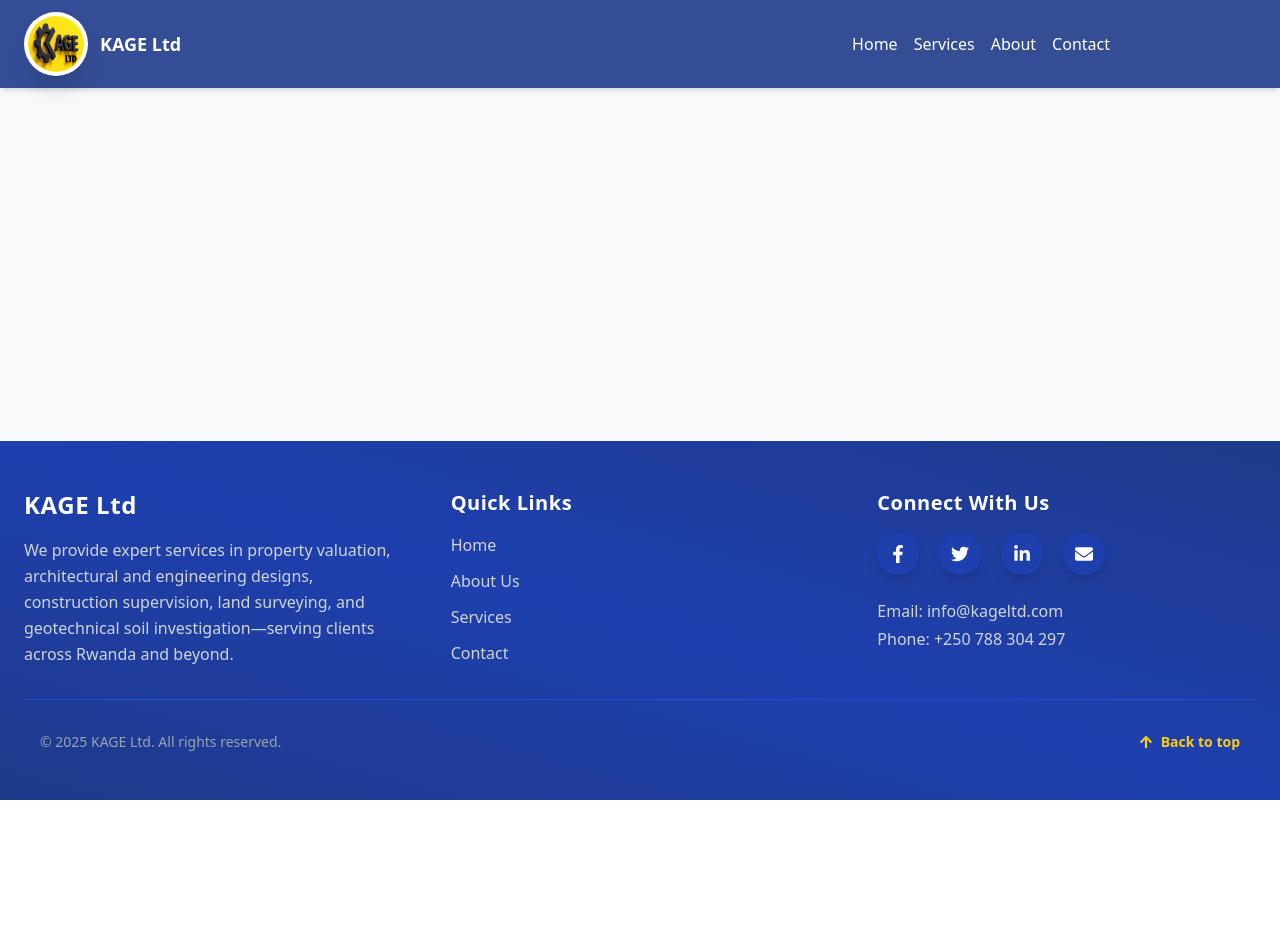
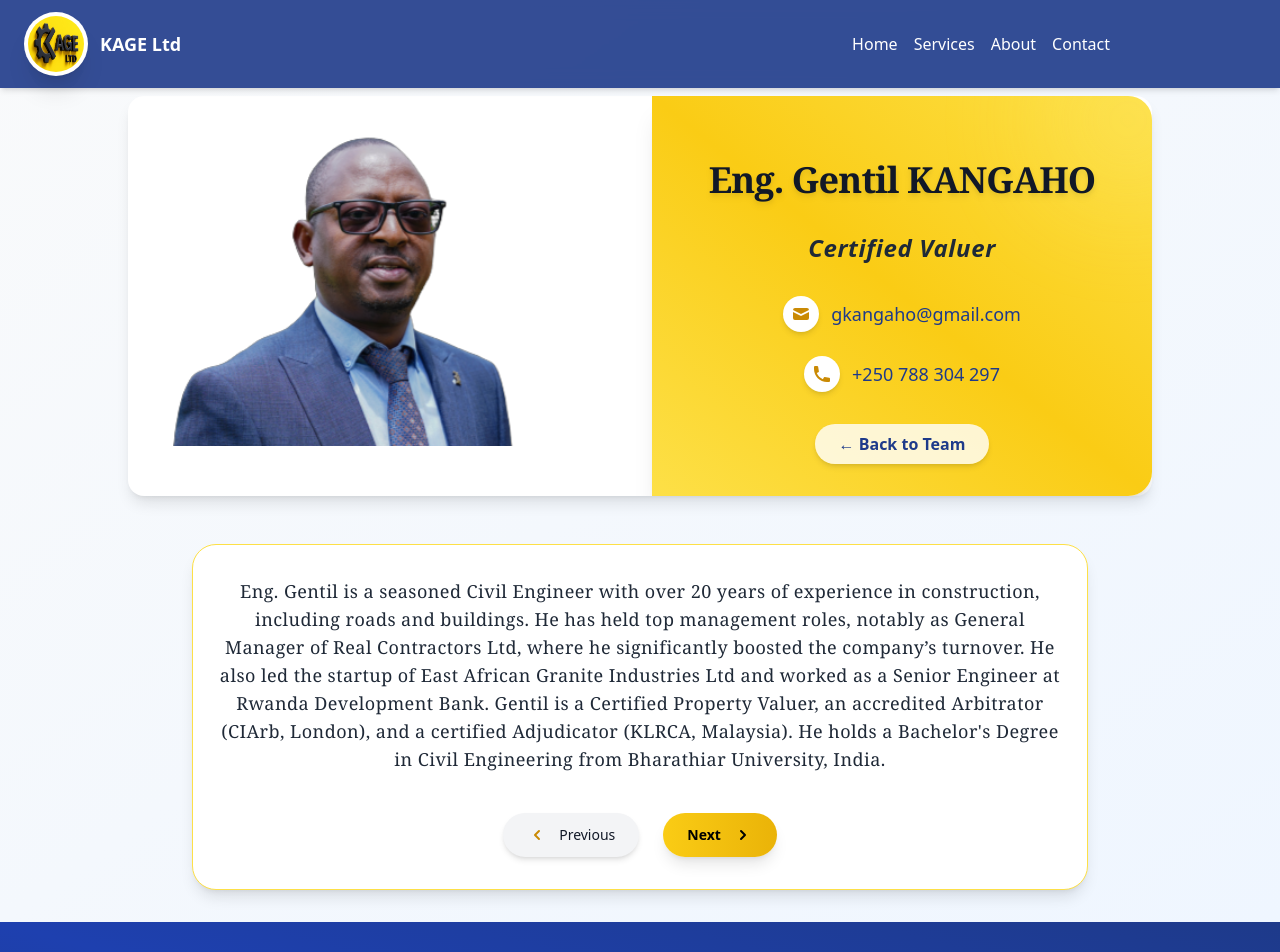
Before and after one commit to OliQuavious/kage-ltd-website, a React (Create React App) app: page /team-member/1 in a window 1280 px wide. Shown: the top 952 px of the page. Before the commit the page ends 800 px from the top, so only its background shows below. Built offline with nearby package versions, Linux system fonts and the light colour scheme.

Commit message:
Add TeamMember page and update About with team section

```diff
--- a/src/App.jsx
+++ b/src/App.jsx
@@ -12,6 +12,7 @@
 import Properties from "./pages/Properties";
 import BlogLandSurveying from "./pages/BlogLandSurveying";
 import ModernArchitecture2025 from "./pages/ModernArchitecture2025";
+import TeamMember from './pages/TeamMember';
 
 function App() {
   return (
@@ -29,6 +30,7 @@
             <Route path="/properties" element={<Properties />} />
             <Route path="/blog/benefits-of-land-surveying" element={<BlogLandSurveying />} />
             <Route path="/blog/modern-architecture-2025" element={<ModernArchitecture2025 />} />
+            <Route path="/team-member/:id" element={<TeamMember />} />
 
 
 
--- /dev/null
+++ b/src/data/Team.jsx
@@ -0,0 +1,66 @@
+// src/data/team.js
+
+const team = [
+  {
+    id: 1,
+    name: "Eng. Gentil KANGAHO",
+    role: "Certified Valuer",
+    photo: "/team/Gentil.png",
+    background:
+      "Eng. Gentil is a seasoned Civil Engineer with over 20 years of experience in construction, including roads and buildings. He has held top management roles, notably as General Manager of Real Contractors Ltd, where he significantly boosted the company’s turnover. He also led the startup of East African Granite Industries Ltd and worked as a Senior Engineer at Rwanda Development Bank. Gentil is a Certified Property Valuer, an accredited Arbitrator (CIArb, London), and a certified Adjudicator (KLRCA, Malaysia). He holds a Bachelor's Degree in Civil Engineering from Bharathiar University, India.",
+    email: "gkangaho@gmail.com",
+    phone: "+250 788 304 297",
+  },
+  {
+    id: 2,
+    name: "Alice U.",
+    role: "Land Surveyor",
+    photo: "/team/Alice.jpg",
+    background:
+      "Alice specializes in land measurement, boundary mapping, and geospatial analysis, ensuring precision and compliance with local land regulations.",
+    email: "alice.u@example.com",
+    phone: "+250 788 111 002",
+  },
+  {
+    id: 3,
+    name: "Ian K.",
+    role: "Quantity Surveyor",
+    photo: "/team/Ian.jpg",
+    background:
+      "Ian brings financial expertise to construction, handling cost estimation, tendering, and project budgeting with accuracy and foresight.",
+    email: "ian.k@example.com",
+    phone: "+250 781 111 111",
+  },
+  {
+    id: 4,
+    name: "Teta A.",
+    role: "Field Technician",
+    photo: "/team/Teta.jpg",
+    background:
+      "Teta supports field operations with technical expertise in site assessments, measurements, and real-time data collection on construction sites.",
+    email: "teta.a@example.com",
+    phone: "+250 780 000 000",
+  },
+  {
+    id: 5,
+    name: "Ryan S.",
+    role: "Assistant Valuer (Civil Engineer)",
+    photo: "/team/sangwa.jpg",
+    background:
+      "Ryan combines his civil engineering background with valuation practices to deliver precise assessments of buildings and infrastructure.",
+    email: "ryan.s@gmail.com",
+    phone: "+250 793 904 633",
+  },
+  {
+    id: 6,
+    name: "Olivier M.",
+    role: "Software Engineer",
+    photo: "/team/Olivier.jpg",
+    background:
+      "Olivier designs and maintains software solutions for property management, integrating modern tech into real estate and engineering services.",
+    email: "olmusabe@gmail.com",
+    phone: "+250 791 302 741",
+  },
+];
+
+export default team;
--- /dev/null
+++ b/src/pages/TeamMember.jsx
@@ -0,0 +1,130 @@
+import { useParams, useNavigate, Link } from "react-router-dom";
+import { useEffect } from "react";
+import team from "../data/Team";
+import { HashLink } from 'react-router-hash-link';
+import {
+  HiChevronLeft,
+  HiChevronRight,
+  HiMail,
+  HiPhone,
+} from "react-icons/hi";
+
+export default function TeamMember() {
+  const { id } = useParams();
+  const navigate = useNavigate();
+  useEffect(() => {
+    window.scrollTo({ top: 0, behavior: "smooth" });
+  }, [id]);
+
+  const memberId = parseInt(id, 10);
+  const member = team.find((m) => m.id === memberId);
+  const currentIndex = team.findIndex((m) => m.id === memberId);
+
+  if (!member)
+    return (
+      <div className="text-center text-red-600 mt-20 text-lg">
+        Team member not found.
+      </div>
+    );
+
+  const handleNext = () => {
+    const nextIndex = (currentIndex + 1) % team.length;
+    navigate(`/team-member/${team[nextIndex].id}`);
+  };
+
+  const handlePrev = () => {
+    const prevIndex = (currentIndex - 1 + team.length) % team.length;
+    navigate(`/team-member/${team[prevIndex].id}`);
+  };
+
+  return (
+    <section className="bg-gradient-to-br from-gray-50 to-blue-50 min-h-screen py-8 px-4">
+      <div className="max-w-5xl mx-auto mt-16 grid md:grid-cols-2 gap-6 items-start bg-white rounded-2xl shadow-lg overflow-hidden transition-all duration-500">
+        {/* Image */}
+        <div className="w-full max-w-md mx-auto max-h-[480px]">
+          <img
+            src={member.photo}
+            alt={member.name}
+            className="w-full h-full object-contain rounded-l-2xl"
+          />
+        </div>
+
+      {/* Info */}
+<div className="p-8 space-y-8 bg-gradient-to-tr from-yellow-300 via-yellow-400 to-yellow-300 bg-opacity-90 rounded-r-3xl shadow-xl text-center text-gray-900 relative overflow-hidden">
+  {/* Decorative subtle animated shape */}
+  <div className="absolute -top-10 -right-10 w-32 h-32 bg-yellow-200 rounded-full opacity-30 blur-3xl animate-pulse pointer-events-none"></div>
+
+  <h2 className="text-3xl md:text-4xl font-extrabold leading-tight tracking-tight font-serif drop-shadow-md">
+    {member.name}
+  </h2>
+
+  <p className="text-xl md:text-2xl font-semibold text-gray-800 italic tracking-wide">
+    {member.role}
+  </p>
+
+  <div className="space-y-6 text-base md:text-lg">
+    <div className="flex justify-center items-center gap-3 text-blue-900">
+      <div className="p-2 bg-white rounded-full shadow-md flex items-center justify-center">
+        <HiMail className="text-xl text-yellow-600" />
+      </div>
+      <a
+        href={`mailto:${member.email}`}
+        className="hover:underline hover:text-yellow-700 transition font-medium break-all"
+      >
+        {member.email}
+      </a>
+    </div>
+    <div className="flex justify-center items-center gap-3 text-blue-900">
+      <div className="p-2 bg-white rounded-full shadow-md flex items-center justify-center">
+        <HiPhone className="text-xl text-yellow-600" />
+      </div>
+      <a
+        href={`tel:${member.phone}`}
+        className="hover:underline hover:text-yellow-700 transition font-medium"
+      >
+        {member.phone}
+      </a>
+    </div>
+  </div>
+
+<HashLink
+  smooth
+  to="/about#team-section"
+  className="inline-block mt-6 px-6 py-2 bg-white bg-opacity-80 text-blue-900 font-semibold rounded-full shadow-md hover:bg-opacity-100 hover:shadow-lg transition"
+>
+  ← Back to Team
+</HashLink>
+
+</div>
+
+        </div>
+      {/* Bio */}
+     <div className="max-w-4xl mx-auto mt-12 px-6 py-8 bg-white rounded-3xl shadow-lg border border-yellow-300 text-center text-gray-800">
+  <p className="text-base md:text-lg leading-relaxed tracking-wide font-serif">
+    {member.background}
+  </p>
+
+  <div className="mt-10 flex justify-center gap-6">
+    <button
+      onClick={handlePrev}
+      className="flex items-center gap-3 px-6 py-3 bg-gray-100 text-gray-900 rounded-full shadow-md hover:bg-gray-200 active:scale-95 transition transform duration-200 ease-in-out text-sm font-medium"
+      aria-label="Previous Team Member"
+    >
+      <HiChevronLeft className="text-xl text-yellow-600" />
+      Previous
+    </button>
+
+    <button
+      onClick={handleNext}
+      className="flex items-center gap-3 px-6 py-3 bg-gradient-to-r from-yellow-400 to-yellow-500 text-black font-semibold rounded-full shadow-lg hover:from-yellow-500 hover:to-yellow-600 active:scale-95 transition transform duration-200 ease-in-out text-sm"
+      aria-label="Next Team Member"
+    >
+      Next
+      <HiChevronRight className="text-xl" />
+    </button>
+  </div>
+</div>
+
+    </section>
+  );
+}
```
Also changed, not shown: src/pages/About.jsx (+139 -149 lines).
